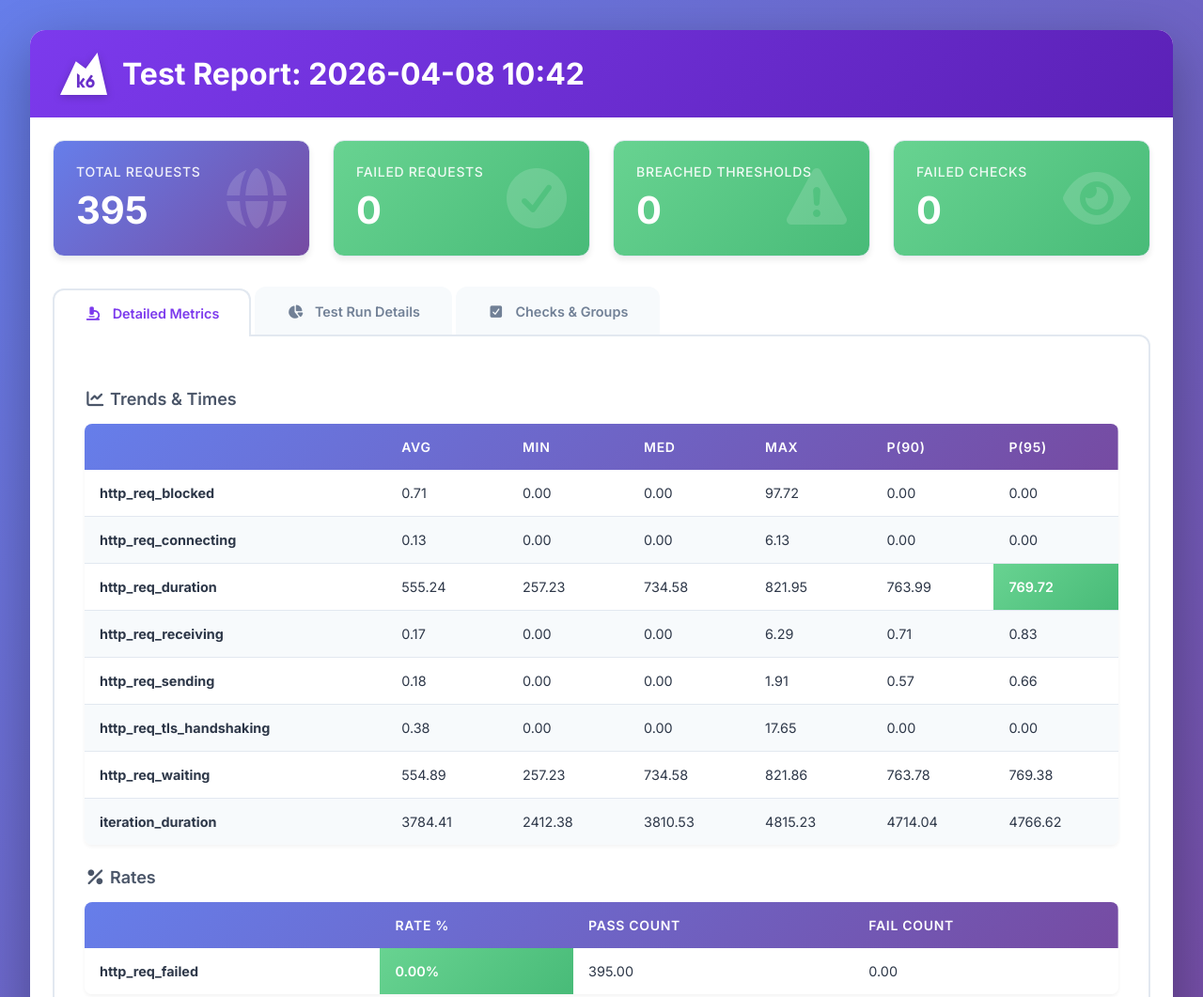
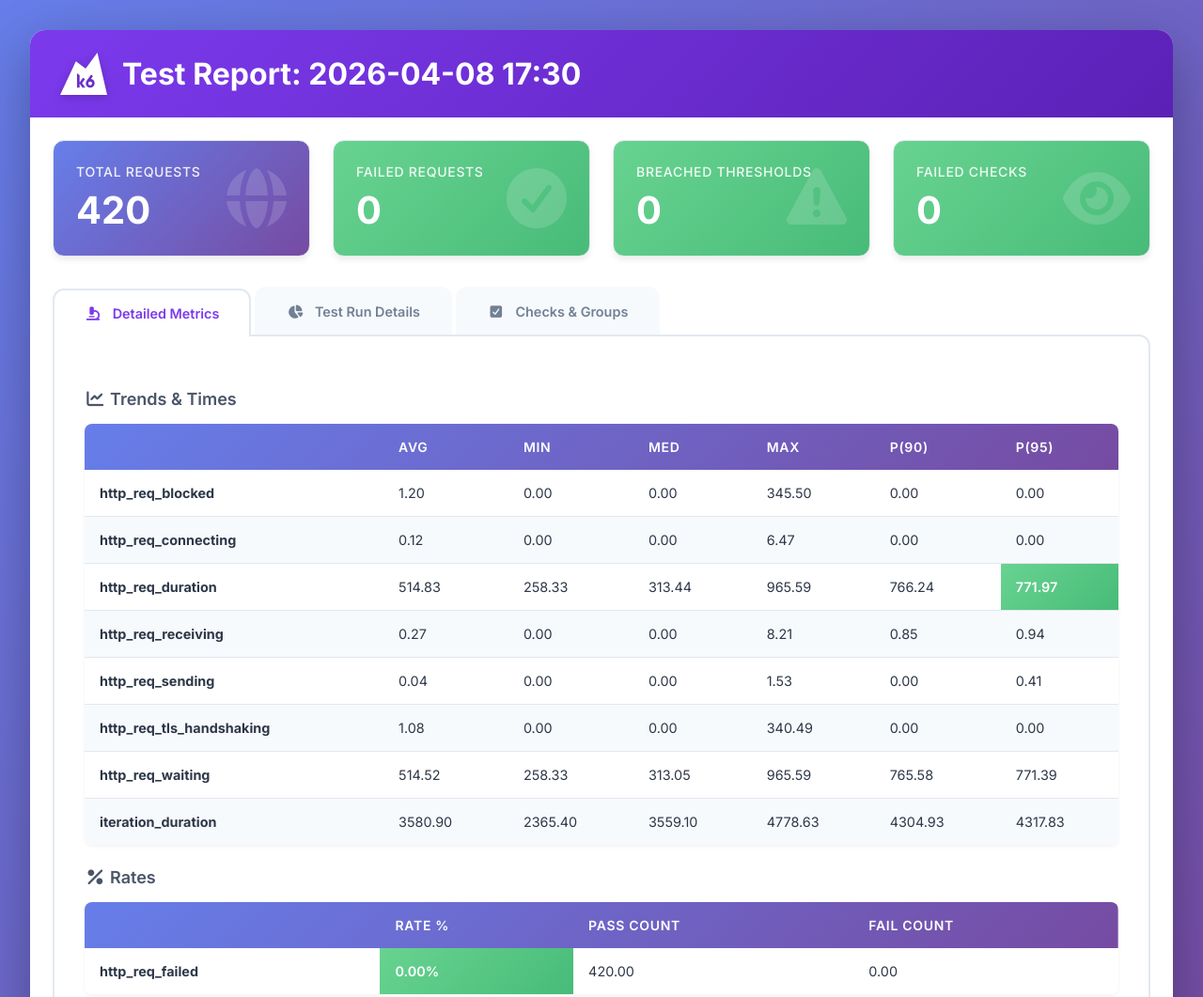
Before and after one commit to cchao-ayan/qa-candidate-assessment, a website: page k6-summary.html in a window 1280 px wide. Shown: the top 1061 px of the page at 94% size. Drawn offline with Linux system fonts and the light colour scheme.

```diff
--- a/k6-summary.html
+++ b/k6-summary.html
@@ -10,7 +10,7 @@
     <link href="https://fonts.googleapis.com/css2?family=Inter:wght@300;400;500;600;700&display=swap" rel="stylesheet">
 
     <meta name="viewport" content="width=device-width, initial-scale=1.0" />
-    <title>Test Report: 2026-04-08 10:42</title>
+    <title>Test Report: 2026-04-08 17:30</title>
     <style>
       * {
         margin: 0;
@@ -473,7 +473,7 @@
       <header>
         <h1>
           <svg width="50" height="45" viewBox="0 0 50 45" fill="none"><path d="M31.968 34.681a2.007 2.007 0 002.011-2.003c0-1.106-.9-2.003-2.011-2.003a2.007 2.007 0 00-2.012 2.003c0 1.106.9 2.003 2.012 2.003z" fill="white"></path><path d="M39.575 0L27.154 16.883 16.729 9.31 0 45h50L39.575 0zM23.663 37.17l-2.97-4.072v4.072h-2.751V22.038l2.75 1.989v7.66l3.659-5.014 2.086 1.51-3.071 4.21 3.486 4.776h-3.189v.001zm8.305.17c-2.586 0-4.681-2.088-4.681-4.662 0-1.025.332-1.972.896-2.743l4.695-6.435 2.086 1.51-2.239 3.07a4.667 4.667 0 013.924 4.6c0 2.572-2.095 4.66-4.681 4.66z" fill="white"></path></svg>
-          Test Report: 2026-04-08 10:42
+          Test Report: 2026-04-08 17:30
         </h1>
       </header>
 
@@ -484,7 +484,7 @@
             <i class="fas fa-globe icon"></i>
             <h4>Total Requests</h4>
             <div class="metric-value">
-              395
+              420
 
             </div>
           </div>
@@ -542,13 +542,13 @@
                   <tr>
                     <td><b>http_req_blocked</b></td>
 
-                      <td class="">0.71</td>
+                      <td class="">1.20</td>
 
                       <td class="">0.00</td>
 
                       <td class="">0.00</td>
 
-                      <td class="">97.72</td>
+                      <td class="">345.50</td>
 
                       <td class="">0.00</td>
 
@@ -559,13 +559,13 @@
                   <tr>
                     <td><b>http_req_connecting</b></td>
 
-                      <td class="">0.13</td>
+                      <td class="">0.12</td>
 
                       <td class="">0.00</td>
 
                       <td class="">0.00</td>
 
-                      <td class="">6.13</td>
+                      <td class="">6.47</td>
 
                       <td class="">0.00</td>
 
@@ -576,64 +576,64 @@
                   <tr>
                     <td><b>http_req_duration</b></td>
 
-                      <td class="">555.24</td>
+                      <td class="">514.83</td>
 
-                      <td class="">257.23</td>
+                      <td class="">258.33</td>
 
-                      <td class="">734.58</td>
+                      <td class="">313.44</td>
 
-                      <td class="">821.95</td>
+                      <td class="">965.59</td>
 
-                      <td class="">763.99</td>
+                      <td class="">766.24</td>
 
-                      <td class="good">769.72</td>
+                      <td class="good">771.97</td>
 
                   </tr>
 
                   <tr>
                     <td><b>http_req_receiving</b></td>
 
-                      <td class="">0.17</td>
+                      <td class="">0.27</td>
 
                       <td class="">0.00</td>
 
                       <td class="">0.00</td>
 
-                      <td class="">6.29</td>
+                      <td class="">8.21</td>
 
-                      <td class="">0.71</td>
+                      <td class="">0.85</td>
 
-                      <td class="">0.83</td>
+                      <td class="">0.94</td>
 
                   </tr>
 
                   <tr>
                     <td><b>http_req_sending</b></td>
 
-                      <td class="">0.18</td>
+                      <td class="">0.04</td>
 
                       <td class="">0.00</td>
 
                       <td class="">0.00</td>
 
-                      <td class="">1.91</td>
+                      <td class="">1.53</td>
 
-                      <td class="">0.57</td>
+                      <td class="">0.00</td>
 
-                      <td class="">0.66</td>
+                      <td class="">0.41</td>
 
                   </tr>
 
                   <tr>
                     <td><b>http_req_tls_handshaking</b></td>
 
-                      <td class="">0.38</td>
+                      <td class="">1.08</td>
 
                       <td class="">0.00</td>
 
                       <td class="">0.00</td>
 
-                      <td class="">17.65</td>
+                      <td class="">340.49</td>
 
                       <td class="">0.00</td>
 
@@ -644,34 +644,34 @@
                   <tr>
                     <td><b>http_req_waiting</b></td>
 
-                      <td class="">554.89</td>
+                      <td class="">514.52</td>
 
-                      <td class="">257.23</td>
+                      <td class="">258.33</td>
 
-                      <td class="">734.58</td>
+                      <td class="">313.05</td>
 
-                      <td class="">821.86</td>
+                      <td class="">965.59</td>
 
-                      <td class="">763.78</td>
+                      <td class="">765.58</td>
 
-                      <td class="">769.38</td>
+                      <td class="">771.39</td>
 
                   </tr>
 
                   <tr>
                     <td><b>iteration_duration</b></td>
 
-                      <td class="">3784.41</td>
+                      <td class="">3580.90</td>
 
-                      <td class="">2412.38</td>
+                      <td class="">2365.40</td>
 
-                      <td class="">3810.53</td>
+                      <td class="">3559.10</td>
 
-                      <td class="">4815.23</td>
+                      <td class="">4778.63</td>
 
-                      <td class="">4714.04</td>
+                      <td class="">4304.93</td>
 
-                      <td class="">4766.62</td>
+                      <td class="">4317.83</td>
 
                   </tr>
 
@@ -699,7 +699,7 @@
                         class="good"
                         title="Failure rate (for *_failed metrics; aligns with Fail Count)"
                       >0.00%</td>
-                      <td class="">395.00</td>
+                      <td class="">420.00</td>
                       <td class="">0.00</td>
                   </tr>
 
@@ -724,7 +724,7 @@
                   <i class="fas fa-eye icon"></i>
                   <div class="stat-row">
                     <span class="stat-label">Passed</span>
-                    <span class="stat-value">79</span>
+                    <span class="stat-value">84</span>
                   </div>
                   <div class="stat-row">
                     <span class="stat-label">Failed</span>
@@ -739,11 +739,11 @@
                   <i class="fas fa-redo icon"></i>
                   <div class="stat-row">
                     <span class="stat-label">Total</span>
-                    <span class="stat-value">79</span>
+                    <span class="stat-value">84</span>
                   </div>
                   <div class="stat-row">
                     <span class="stat-label">Rate</span>
-                    <span class="stat-value">2.18/s</span>
+                    <span class="stat-value">2.11/s</span>
                   </div>
                 </div>
 
@@ -767,14 +767,14 @@
                 <div class="stat-row">
                   <span class="stat-label">Total</span>
                   <span class="stat-value">
-                    395
+                    420
 
                   </span>
                 </div>
                 <div class="stat-row">
                   <span class="stat-label">Rate</span>
                   <span class="stat-value">
-                    10.89/s
+                    10.57/s
 
                   </span>
                 </div>
@@ -785,7 +785,7 @@
                 <i class="fas fa-cloud-download-alt icon"></i>
                 <div class="stat-row">
                   <span class="stat-label">Total</span>
-                  <span class="stat-value">0.43 MB</span>
+                  <span class="stat-value">0.45 MB</span>
                 </div>
                 <div class="stat-row">
                   <span class="stat-label">Rate</span>
@@ -830,7 +830,7 @@
 
                   <tr class="checkDetails">
                     <td width="50%">status is 201</td>
-                    <td class="good">79</td>
+                    <td class="good">84</td>
                     <td class="">0</td>
                     <td class="">100.00</td>
                   </tr>
```
Also changed, not shown: cypress/e2e/performance-tests/k6/scripts.js (+6 -15 lines).
